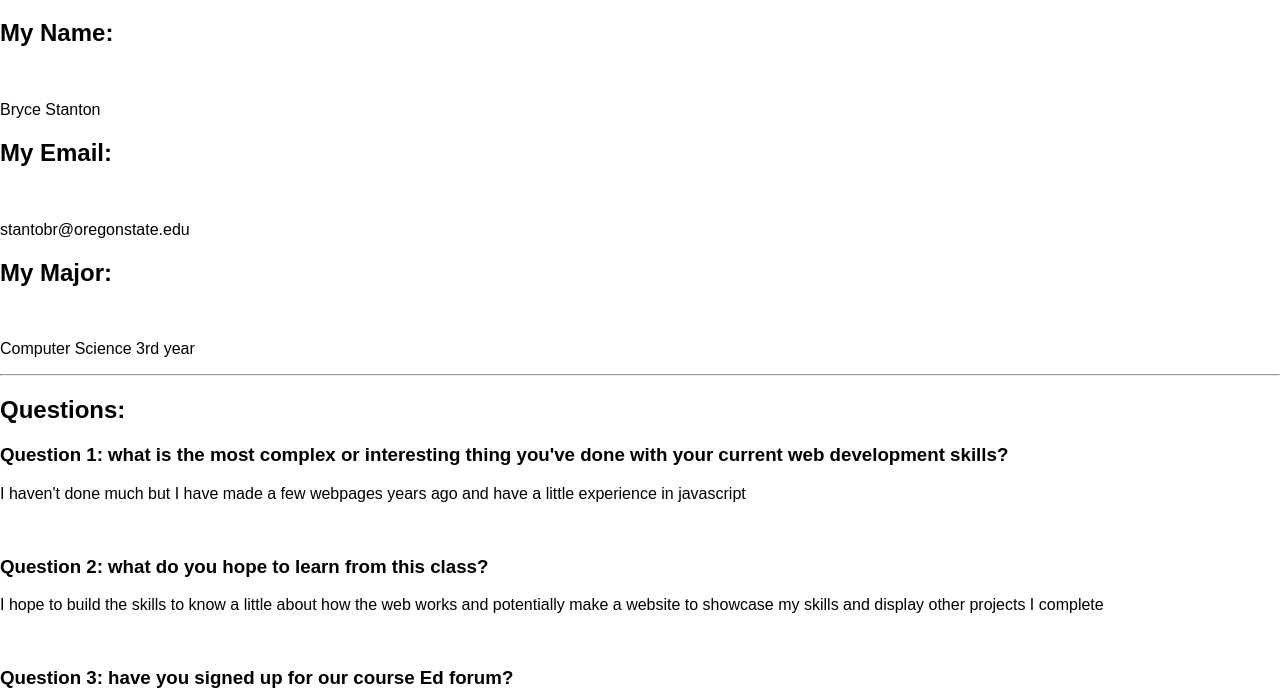
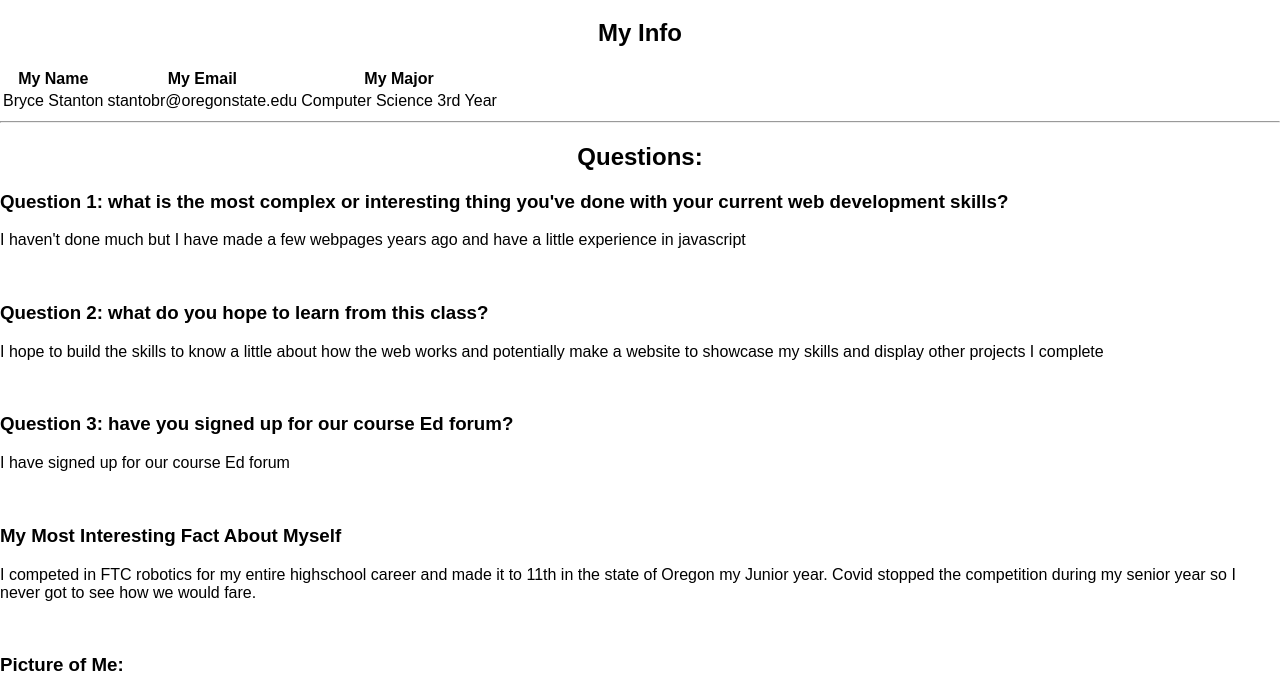
Before and after one commit to StantBryce/StantBryce.github.io, a plain HTML site: page index.html in a window 1280 px wide. Shown: the part 99-792 px from the top of the page. Drawn offline with Linux system fonts and the light colour scheme.

Commit message:
testing navbar

```diff
--- a/index.html
+++ b/index.html
@@ -13,15 +13,22 @@
             <a>Assignments</a>
             <a href="nav_test.html">Nav_Test</a>
         </nav>
-        <h1 id="title">Index Page for Assignment 1</h1>
-        <h2>My Name:</h2><br>
-        <p>Bryce Stanton</p>
-        <h2>My Email:</h2><br>
-        <p>stantobr@oregonstate.edu</p>
-        <h2>My Major:</h2><br>
-        <p>Computer Science 3rd year</p>
+        <h1 class="title">Index Page for Assignment 1</h1>
+        <h2 class="title">My Info</h2>
+        <table>
+            <tr>
+                <th>My Name</th>
+                <th>My Email</th>
+                <th>My Major</th>
+            </tr>
+            <tr>
+                <td>Bryce Stanton</td>
+                <td>stantobr@oregonstate.edu</td>
+                <td>Computer Science 3rd Year</td>
+            </tr>
+        </table>
         <hr>
-        <h2>Questions:</h2>
+        <h2 class="title">Questions:</h2>
         <h3>Question 1: what is the most complex or interesting thing you've done with your current web development skills?</h3>
         <p>I haven't done much but I have made a few webpages years ago and have a little experience in javascript</p><br>
         <h3>Question 2: what do you hope to learn from this class?</h3>
--- a/styles/standard.css
+++ b/styles/standard.css
@@ -3,6 +3,6 @@ body {
     margin: 0;
 }
 
-#title {
+.title {
     text-align: center;
 }
```
Also changed, not shown: blog.html (+2 -2 lines), nav_test.html (+1 -1 lines).
